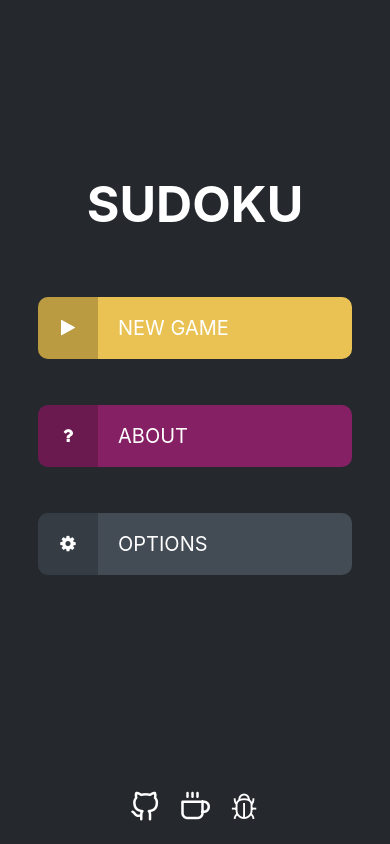
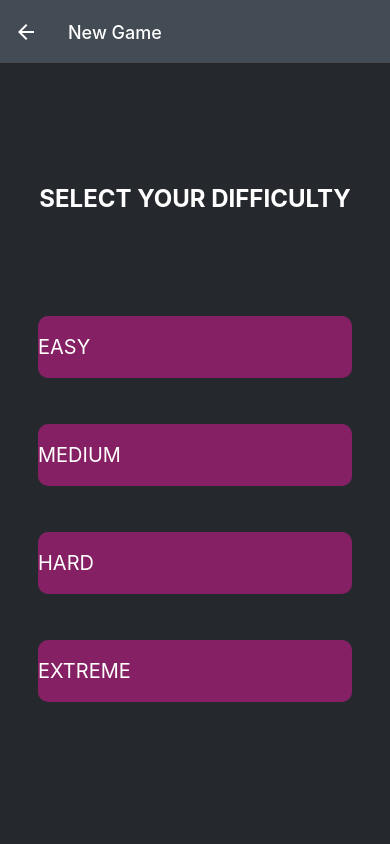
Before and after one commit to dsaavedr/sudoku-app, a React Native app: screen /Difficulty in a window 390 px wide. Built offline with nearby package versions, Linux system fonts and the light colour scheme.

Commit message:
Added selection screen for difficulty

```diff
--- a/App.js
+++ b/App.js
@@ -4,7 +4,7 @@ import { DarkTheme, NavigationContainer } from "@react-navigation/native";
 import { createStackNavigator } from "@react-navigation/stack";
 import { Provider } from "react-redux";
 
-import { Home, About, Sudoku, GameEnded } from "./src/views";
+import { Home, About, Sudoku, GameEnded, DifficultySelect } from "./src/views";
 import { LIGHT_BACKGROUND_COLOR, MAIN_BACKGROUND_COLOR } from "./src/constants";
 import store from "./src/state/store";
 
@@ -49,6 +49,13 @@ export default function App() {
           <Stack.Screen name="Sudoku" component={Sudoku} />
           <Stack.Screen name="About" component={About} />
           <Stack.Screen
+            name="Difficulty"
+            component={DifficultySelect}
+            options={{
+              headerTitle: "New Game",
+            }}
+          />
+          <Stack.Screen
             name="Game Ended"
             component={GameEnded}
             options={{
--- /dev/null
+++ b/src/views/DifficultySelect.js
@@ -0,0 +1,63 @@
+import { StyleSheet, Text, View } from "react-native";
+import { useDispatch } from "react-redux";
+
+import { DIFFICULTY } from "../constants";
+import { Button } from "../components";
+import { startNewGame } from "../state/boardSlice";
+import { generateInitialState } from "../utils";
+import { CommonActions } from "@react-navigation/native";
+
+export default function DifficultySelect({ navigation }) {
+  const dispatch = useDispatch();
+
+  const onDifficultySelect = (difficulty) => {
+    dispatch(
+      startNewGame({
+        cells: generateInitialState(),
+        difficulty: DIFFICULTY[difficulty],
+      })
+    );
+
+    // Replace navigation stack so user can't come back to difficulty selection
+    const resetAction = CommonActions.reset({
+      index: 0,
+      routes: [{ name: "Home" }, { name: "Sudoku" }],
+    });
+    navigation.dispatch(resetAction);
+  };
+
+  const buttons = Object.keys(DIFFICULTY).map((key, idx) => {
+    return (
+      <Button
+        onPress={() => {
+          onDifficultySelect(key);
+        }}
+        title={DIFFICULTY[key]}
+        key={idx}
+      />
+    );
+  });
+
+  return (
+    <View style={styles.container}>
+      <Text style={styles.title}>Select Your Difficulty</Text>
+      <View style={styles.buttonsContainer}>{buttons}</View>
+    </View>
+  );
+}
+
+const styles = StyleSheet.create({
+  container: {
+    flex: 1,
+    alignItems: "center",
+    justifyContent: "center",
+  },
+  title: {
+    fontSize: 24,
+    fontWeight: "bold",
+    color: "#fff",
+    textAlign: "center",
+    textTransform: "uppercase",
+    marginBottom: 80,
+  },
+});
--- a/src/views/Home.js
+++ b/src/views/Home.js
@@ -3,28 +3,18 @@ import { useDispatch, useSelector } from "react-redux";
 import { Button, Footer } from "../components";
 
 import {
-  DIFFICULTY,
   LIGHT_BACKGROUND_COLOR,
   PRIMARY_COLOR,
   SECONDARY_COLOR,
   TERTIARY_COLOR,
 } from "../constants";
-import { startNewGame } from "../state/boardSlice";
-import { generateInitialState } from "../utils";
 
 export default function MainMenu({ navigation }) {
-  const dispatch = useDispatch();
+  // const dispatch = useDispatch();
   const gameStarted = useSelector((state) => state.board.gameStarted);
 
   const onNewGame = () => {
-    dispatch(
-      startNewGame({
-        cells: generateInitialState(),
-        difficulty: DIFFICULTY.EASY,
-      })
-    );
-
-    navigation.navigate("Sudoku");
+    navigation.navigate("Difficulty");
   };
 
   const onAbout = () => {
--- a/src/views/index.js
+++ b/src/views/index.js
@@ -2,5 +2,6 @@ import Home from "./Home";
 import About from "./About";
 import Sudoku from "./Sudoku";
 import GameEnded from "./GameEnded";
+import DifficultySelect from "./DifficultySelect";
 
-export { Home, About, Sudoku, GameEnded };
+export { Home, About, Sudoku, GameEnded, DifficultySelect };
```
